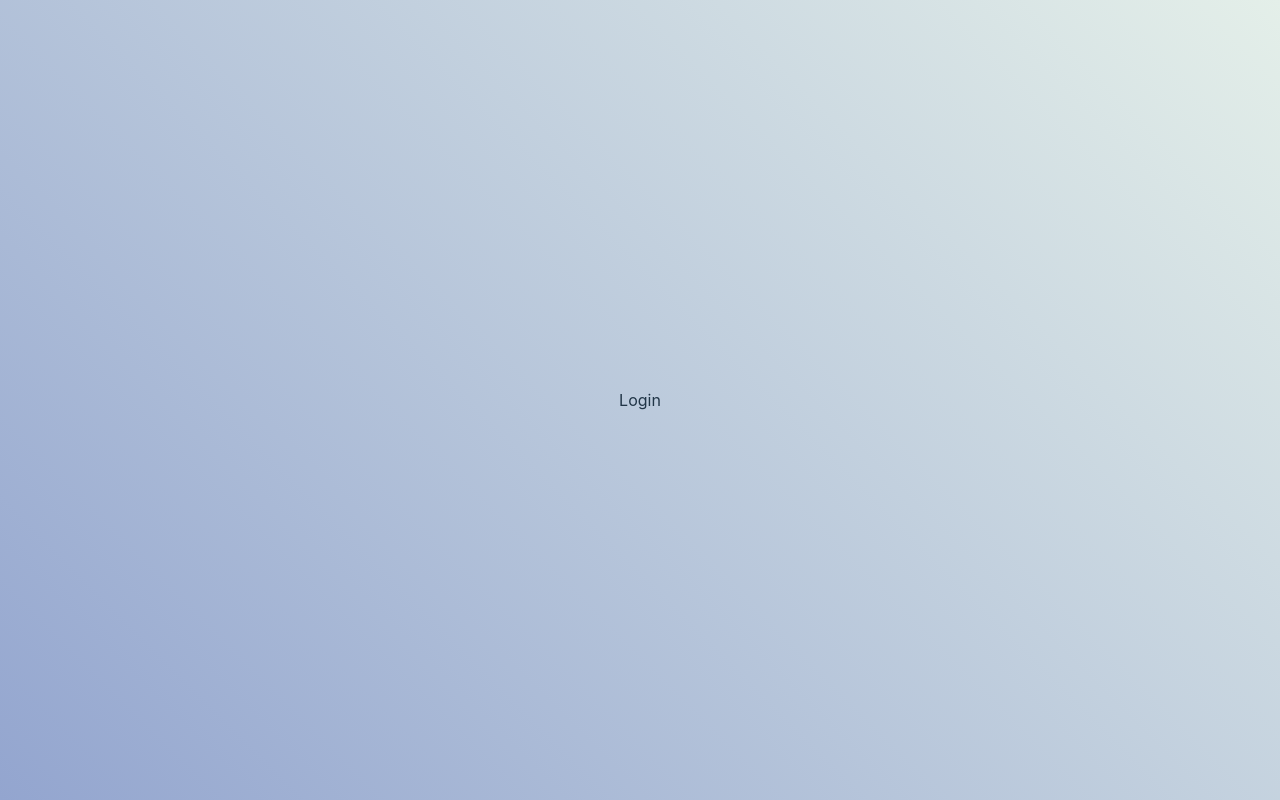
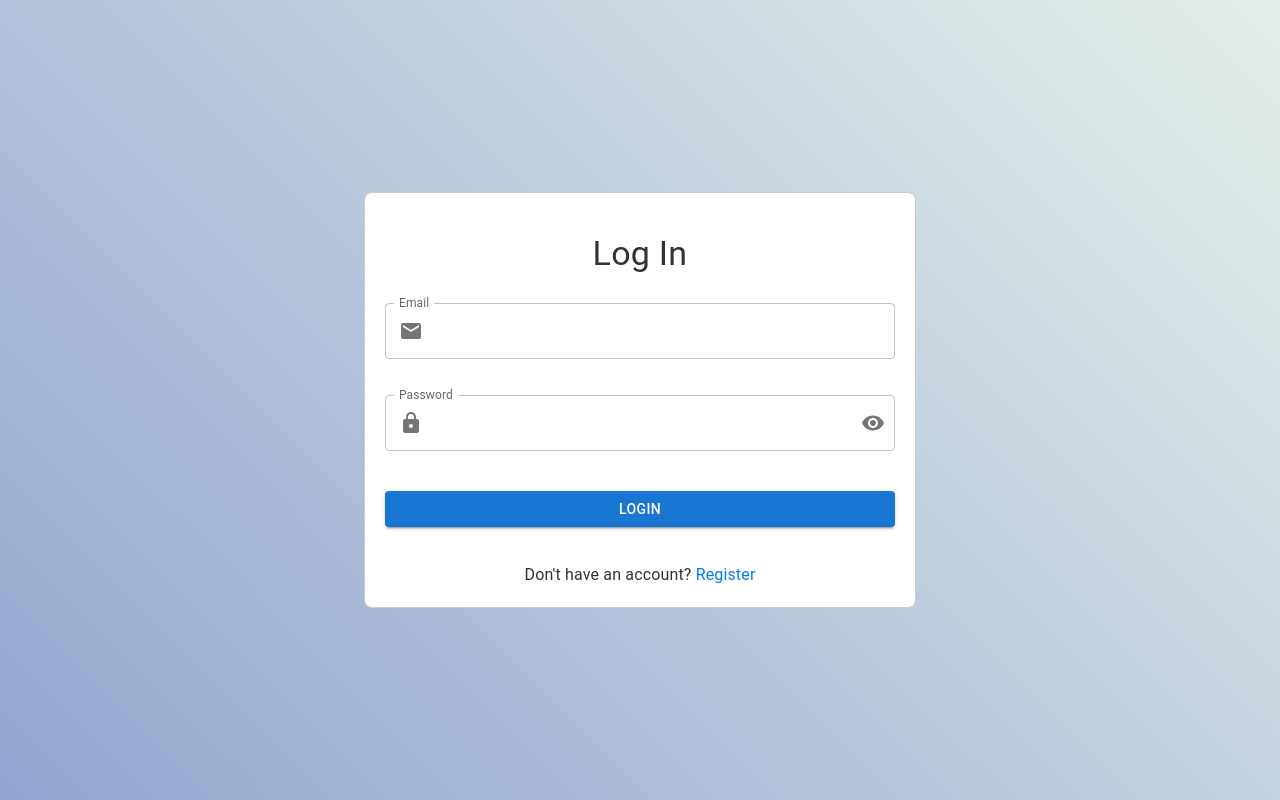
Before and after one commit to Zilean12/Stock--app, a React (Vite) app in the folder Frontend/: page /login in a window 1280 px wide. Built offline with nearby package versions, Linux system fonts and the light colour scheme.

Commit message:
updated look (css)

```diff
--- /dev/null
+++ b/Frontend/src/component/Auth/Login.css
@@ -0,0 +1,35 @@
+.login-container {
+    display: flex;
+    flex-direction: column;
+    align-items: center;
+    padding: 20px;
+    border: 1px solid #ccc;
+    border-radius: 8px;
+    background-color: #fff;
+  }
+
+  .login-container form {
+    width: 100%;
+  }
+
+  .login-container .MuiFormControl-root {
+    margin-bottom: 20px;
+  }
+
+  .login-container .MuiButton-root {
+    margin-top: 20px;
+  }
+
+  .login-container .MuiTypography-root {
+    margin-top: 20px;
+    color: #333; /* Change text color */
+  }
+
+  .login-container .MuiLink-root {
+    color: #007bff;
+    text-decoration: none;
+  }
+
+  .login-container .MuiLink-root:hover {
+    text-decoration: underline;
+  }
--- a/Frontend/src/component/Auth/Login.tsx
+++ b/Frontend/src/component/Auth/Login.tsx
@@ -1,9 +1,95 @@
-import React from 'react'
+import React, { useState } from 'react';
+import { Box, Button, TextField, Typography, Container, FormHelperText, Link, IconButton, InputAdornment } from '@mui/material';
+import axios from 'axios';
+import { Link as RouterLink } from 'react-router-dom';
+import { Visibility, VisibilityOff, Email, Lock } from '@mui/icons-material'; // Import icons for password visibility and email
+import './Login.css'; // Import CSS file for styling
 
 const Login = () => {
+  const [email, setEmail] = useState('');
+  const [password, setPassword] = useState('');
+  const [error, setError] = useState('');
+  const [showPassword, setShowPassword] = useState(false); // State to control password visibility
+
+  const handleLogin = async (e) => {
+    e.preventDefault();
+    try {
+      const response = await axios.post('http://localhost:3000/api/auth/login', {
+        email,
+        password,
+      });
+      // Handle successful login, e.g., set user authentication state
+      window.location.href = '/dashboard'; // Redirect to dashboard after successful login
+    } catch (error) {
+      setError('Invalid email or password. Please try again.'); // Update error message
+    }
+  };
+
+  const togglePasswordVisibility = () => {
+    setShowPassword(!showPassword); // Toggle password visibility state
+  };
+
   return (
-    <div>Login</div>
-  )
-}
+    <Container maxWidth="sm">
+      <Box className="login-container">
+        <Typography variant="h4" gutterBottom>
+          Log In
+        </Typography>
+        <form onSubmit={handleLogin}>
+          <TextField
+            fullWidth
+            margin="normal"
+            label="Email"
+            variant="outlined"
+            value={email}
+            onChange={(e) => setEmail(e.target.value)}
+            InputProps={{
+              startAdornment: (
+                <InputAdornment position="start">
+                  <Email />
+                </InputAdornment>
+              ),
+            }}
+          />
+          <TextField
+            fullWidth
+            margin="normal"
+            label="Password"
+            variant="outlined"
+            type={showPassword ? 'text' : 'password'} // Toggle password visibility based on state
+            value={password}
+            onChange={(e) => setPassword(e.target.value)}
+            InputProps={{ // Add input adornment for password visibility toggle
+              startAdornment: (
+                <InputAdornment position="start">
+                  <Lock />
+                </InputAdornment>
+              ),
+              endAdornment: (
+                <InputAdornment position="end">
+                  <IconButton onClick={togglePasswordVisibility} edge="end">
+                    {showPassword ? <VisibilityOff /> : <Visibility />}
+                  </IconButton>
+                </InputAdornment>
+              ),
+            }}
+          />
+          {error && <FormHelperText error>{error}</FormHelperText>}
+          <Button type="submit" variant="contained" color="primary" fullWidth>
+            Login
+          </Button>
+        </form>
+        <Box mt={2}>
+          <Typography>
+            Don't have an account?{' '}
+            <Link component={RouterLink} to="/">
+              Register
+            </Link>
+          </Typography>
+        </Box>
+      </Box>
+    </Container>
+  );
+};
 
-export default Login
+export default Login;
--- a/Frontend/src/component/Auth/Register.css
+++ b/Frontend/src/component/Auth/Register.css
@@ -1,4 +1,16 @@
 /* Register.css */
+
+/* Keyframes for fade-in and slide-up animation */
+@keyframes fadeInUp {
+    0% {
+        opacity: 0;
+        transform: translateY(20px);
+    }
+    100% {
+        opacity: 1;
+        transform: translateY(0);
+    }
+}
 
 .register-container {
     display: flex;
@@ -15,6 +27,8 @@
     box-shadow: 0 2px 10px rgba(0, 0, 0, 0.1);
     width: 100%;
     max-width: 500px;
+    /* Add animation */
+    animation: fadeInUp 0.6s ease-out;
 }
 
 .title {
@@ -66,3 +80,7 @@
     transform: translateY(-2px); /* Move the button up slightly on hover */
     box-shadow: 0 4px 8px rgba(0, 0, 0, 0.1); /* Add shadow on hover for depth */
 }
+
+.bold-link {
+    font-weight: bold;
+}
--- a/Frontend/src/component/Auth/Register.tsx
+++ b/Frontend/src/component/Auth/Register.tsx
@@ -5,6 +5,10 @@ import Visibility from '@mui/icons-material/Visibility';
 import VisibilityOff from '@mui/icons-material/VisibilityOff';
 import CheckCircleOutlineIcon from '@mui/icons-material/CheckCircleOutline';
 import CancelIcon from '@mui/icons-material/Cancel';
+import PersonIcon from '@mui/icons-material/Person';
+import EmailIcon from '@mui/icons-material/Email';
+import LockIcon from '@mui/icons-material/Lock';
+import axios from 'axios';
 import './Register.css';
 
 interface RegisterFormProps {
@@ -21,7 +25,7 @@ const Register: React.FC<RegisterFormProps> = ({ onSubmit }) => {
   const [apiError, setApiError] = useState('');
   const [showPassword, setShowPassword] = useState(false);
   const [showConfirmPassword, setShowConfirmPassword] = useState(false);
-  const navigate = useNavigate();
+  // const navigate = useNavigate();
 
   const handleNameChange = (e: React.ChangeEvent<HTMLInputElement>) => {
     setName(e.target.value);
@@ -29,7 +33,12 @@ const Register: React.FC<RegisterFormProps> = ({ onSubmit }) => {
 
   const handleEmailChange = (e: React.ChangeEvent<HTMLInputElement>) => {
     setEmail(e.target.value);
-    setEmailError('');
+    const emailRegex = /^[^\s@]+@[^\s@]+\.[^\s@]+$/;
+    if (!emailRegex.test(e.target.value)) {
+      setEmailError('Invalid email format');
+    } else {
+      setEmailError('');
+    }
   };
 
   const handlePasswordChange = (e: React.ChangeEvent<HTMLInputElement>) => {
@@ -110,9 +119,9 @@ const Register: React.FC<RegisterFormProps> = ({ onSubmit }) => {
     }
   };
 
-  const handleLoginNavigate = () => {
-    navigate('/login');
-  };
+  // const handleLoginNavigate = () => {
+  //   navigate('/login');
+  // };
 
   return (
     <Container className="register-container">
@@ -135,6 +144,13 @@ const Register: React.FC<RegisterFormProps> = ({ onSubmit }) => {
             autoFocus
             value={name}
             onChange={handleNameChange}
+            InputProps={{
+              startAdornment: (
+                <InputAdornment position="start">
+                  <PersonIcon />
+                </InputAdornment>
+              ),
+            }}
             InputLabelProps={{ shrink: true }}
           />
           <TextField
@@ -149,6 +165,13 @@ const Register: React.FC<RegisterFormProps> = ({ onSubmit }) => {
             onChange={handleEmailChange}
             error={!!emailError}
             helperText={emailError}
+            InputProps={{
+              startAdornment: (
+                <InputAdornment position="start">
+                  <EmailIcon />
+                </InputAdornment>
+              ),
+            }}
             InputLabelProps={{ shrink: true }}
           />
           <TextField
@@ -165,6 +188,11 @@ const Register: React.FC<RegisterFormProps> = ({ onSubmit }) => {
             error={!!passwordError}
             helperText={passwordError}
             InputProps={{
+              startAdornment: (
+                <InputAdornment position="start">
+                  <LockIcon />
+                </InputAdornment>
+              ),
               endAdornment: (
                 <InputAdornment position="end">
                   {password !== '' && (
@@ -201,6 +229,11 @@ const Register: React.FC<RegisterFormProps> = ({ onSubmit }) => {
             error={!!passwordError}
             helperText={passwordError || ' '}
             InputProps={{
+              startAdornment: (
+                <InputAdornment position="start">
+                  <LockIcon />
+                </InputAdornment>
+              ),
               endAdornment: (
                 <InputAdornment position="end">
                   {confirmPassword !== '' && (
@@ -240,7 +273,7 @@ const Register: React.FC<RegisterFormProps> = ({ onSubmit }) => {
           <br />
           <br />
             <Typography component="p" className="subtitle">
-                Already have an account? <Link to="/login">Login</Link>
+                Already have an account? <Link to="/login" className="bold-link">Login</Link>
             </Typography>
         </form>
       </Box>
```
